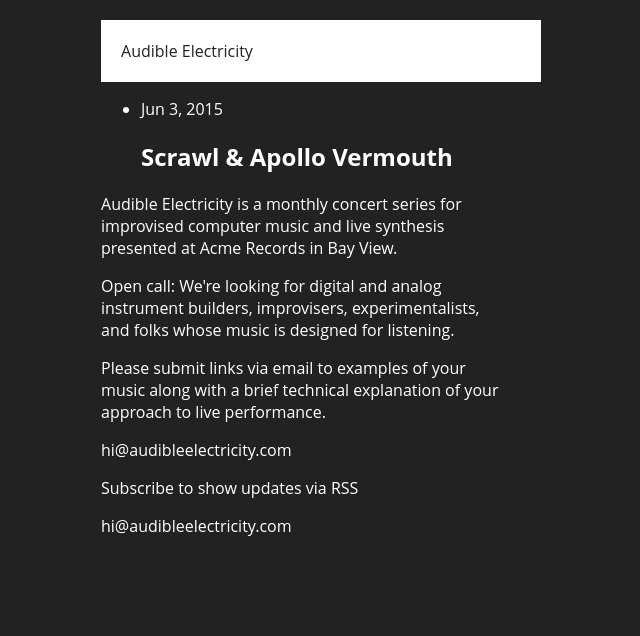
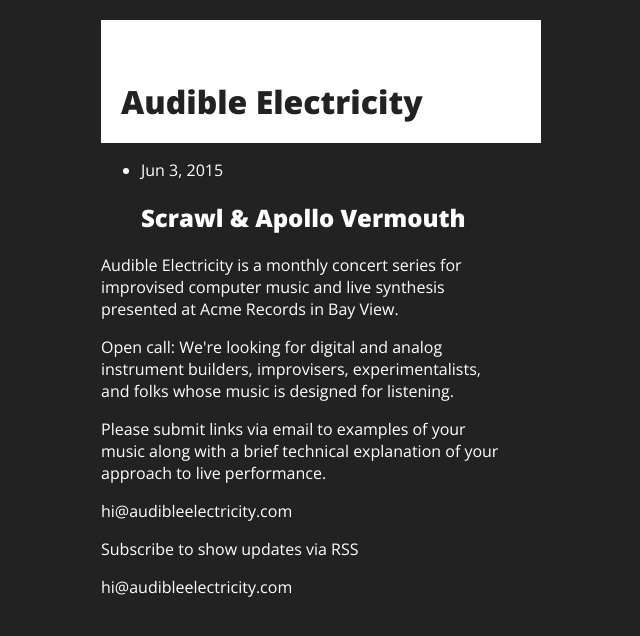
Before and after one commit to hecanjog/audibleelectricity.com, a Jekyll site: the page built from index.html, in a window 1280 px wide. Shown: the top 636 px of the page, without its empty margins (339-979 px from the left). Built offline with Jekyll 4.4.1, drawn with Linux system fonts in a browser that asks for light colours.

Commit message:
Add open sans and some style tweaks

```diff
--- a/_includes/head.html
+++ b/_includes/head.html
@@ -6,6 +6,7 @@
   <title>{% if page.title %}{{ page.title }}{% else %}{{ site.title }}{% endif %}</title>
   <meta name="description" content="{% if page.excerpt %}{{ page.excerpt | strip_html | strip_newlines | truncate: 160 }}{% else %}{{ site.description }}{% endif %}">
 
+  <link href='http://fonts.googleapis.com/css?family=Open+Sans:400,800' rel='stylesheet' type='text/css' />
   <link rel="stylesheet" href="{{ "/css/main.css" | prepend: site.baseurl }}">
   <link rel="canonical" href="{{ page.url | replace:'index.html','' | prepend: site.baseurl | prepend: site.url }}">
   <link rel="alternate" type="application/rss+xml" title="{{ site.title }}" href="{{ "/feed.xml" | prepend: site.baseurl | prepend: site.url }}" />
--- a/css/main.scss
+++ b/css/main.scss
@@ -31,8 +31,12 @@
 }
 
 .site-title {
+    display: block;
+    padding-top: 40px;
     margin-bottom: 0;
     color: #222;
+    font-weight: 800;
+    font-size: 32px;
 }
 
 @import "home";
```
